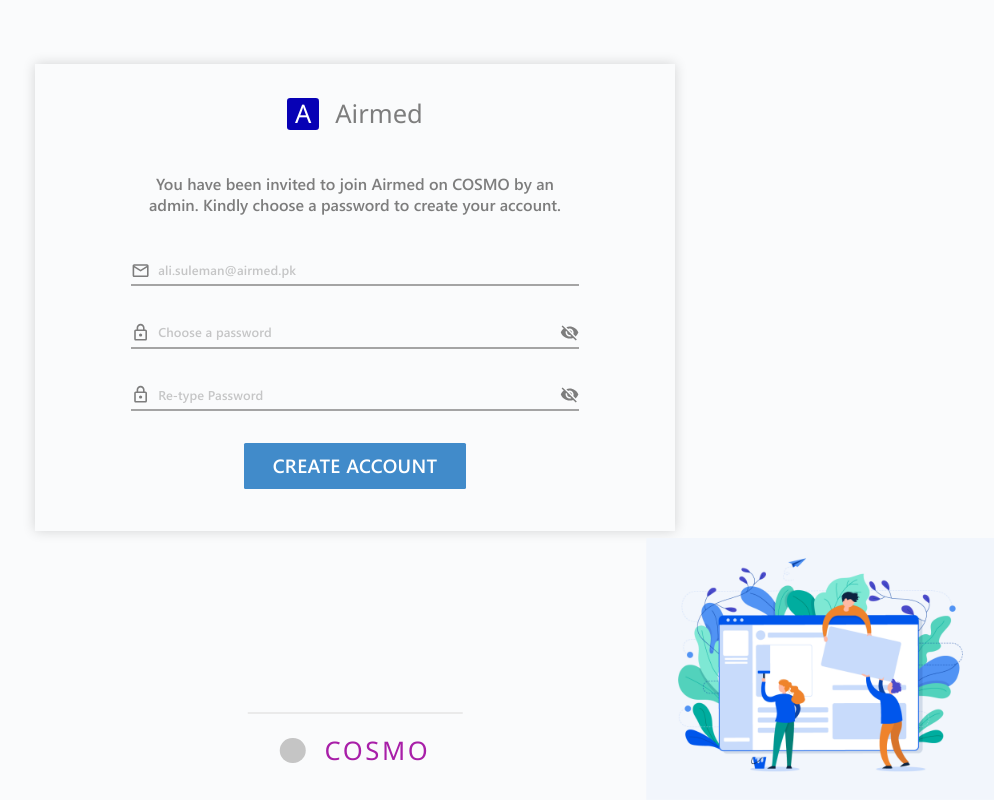
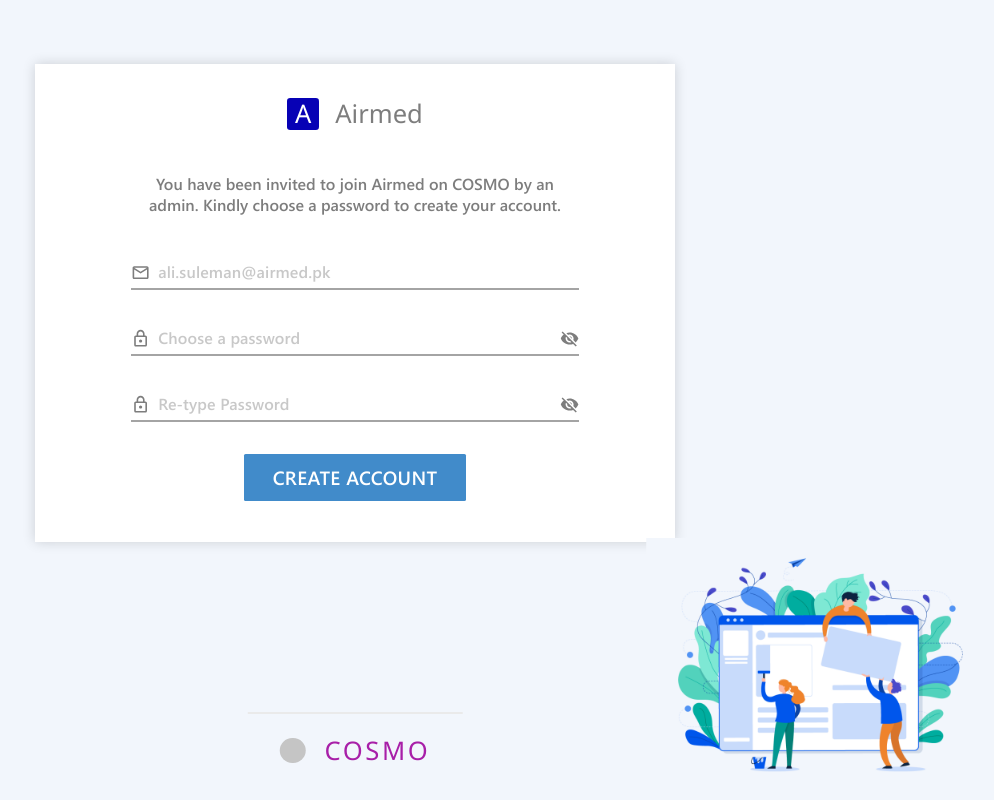
Before and after one commit to Maheerali-pk/cosmo, a React (Create React App) app: page /register in a window 1280 px wide. Shown: the whole page, without its empty margins (285-1279 px from the left). Built offline with nearby package versions, Linux system fonts and the light colour scheme; a small style sheet from the web is missing.

Commit message:
Page background and input size fixed

```diff
--- a/src/Components/CustomInput.tsx
+++ b/src/Components/CustomInput.tsx
@@ -49,6 +49,8 @@
             startAdornment: renderStartAdornment(),
             endAdornment: renderEndAdornment(),
             disableUnderline: true,
+
+            style: { fontSize: "1.25rem" },
          }}
          placeholder={placeholder}
          type={isVisible ? "text" : "password"}
--- a/src/Components/LoggedOutLayout.tsx
+++ b/src/Components/LoggedOutLayout.tsx
@@ -11,10 +11,10 @@
 const FormCard = styled(Flexbox)`
    width: 50%;
    box-shadow: 0px 0px 12px 0px #00000029;
+   background: white;
 `;
 
 const PageWrapper = styled(Flexbox)`
-   background: #fafbfc;
    height: 100%;
 `;
 
@@ -43,7 +43,7 @@
 
 const LoggedOutLayout: React.FC<LoggedOutLayout> = ({ background, image, children }) => {
    return (
-      <PageWrapper align="start" justify="center" fullWidth>
+      <PageWrapper style={{ background }} align="start" justify="center" fullWidth>
          <FormCard pt={40} pb={52} pl={120} pr={120} column align="center" mt={80}>
             {children}
          </FormCard>
--- a/src/Pages/Register/Register.tsx
+++ b/src/Pages/Register/Register.tsx
@@ -10,7 +10,7 @@
 import ButtonPrimary from "../../StyledComponents/ButtonPrimary";
 const Register: React.FC = () => {
    return (
-      <LoggedOutLayout background="white" image={images.register}>
+      <LoggedOutLayout background="#F2F6FC" image={images.register}>
          <>
             <AirmedLogo></AirmedLogo>
             <Text align="center" fontFamily="semibold" size={20} mb={52} mt={52}>
```
